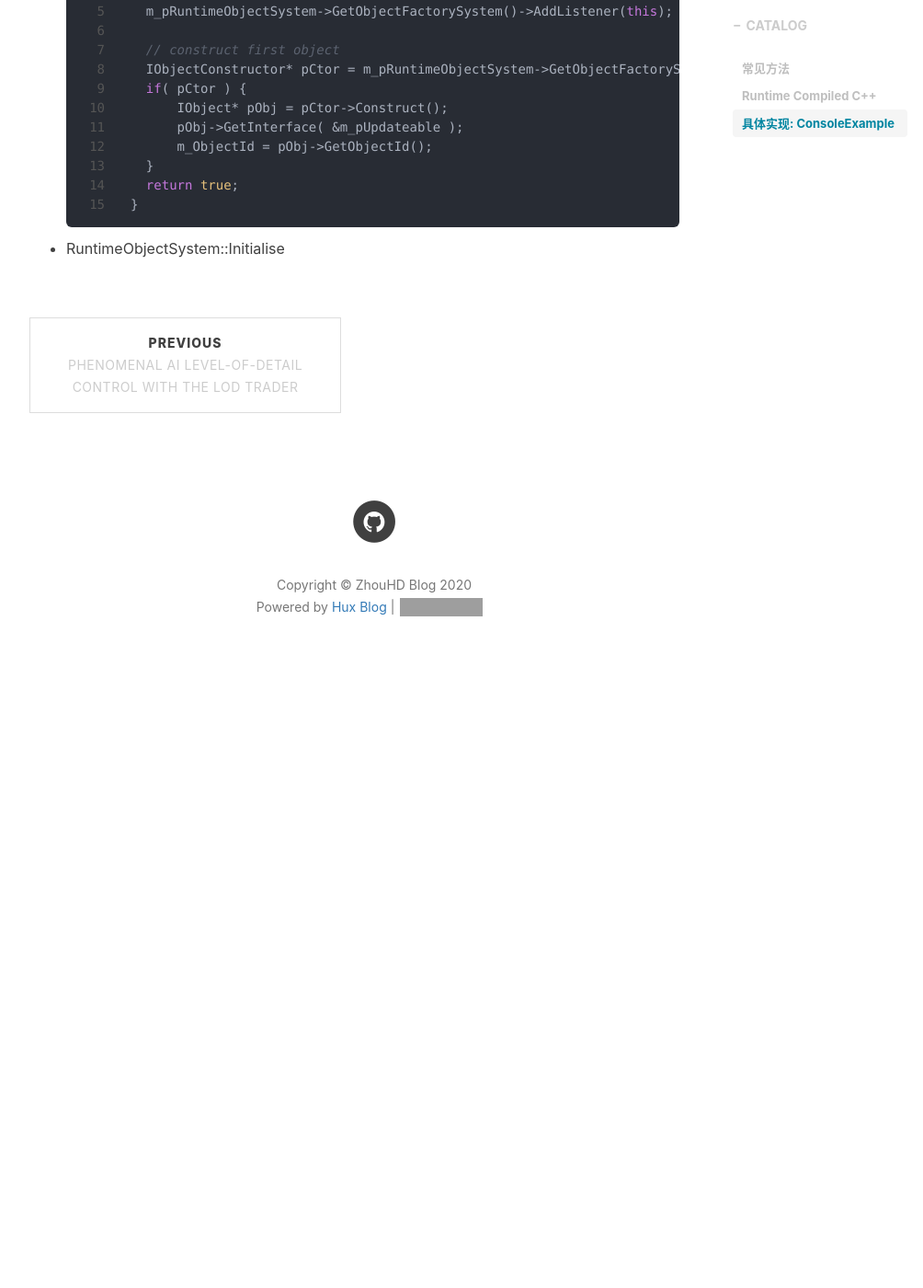
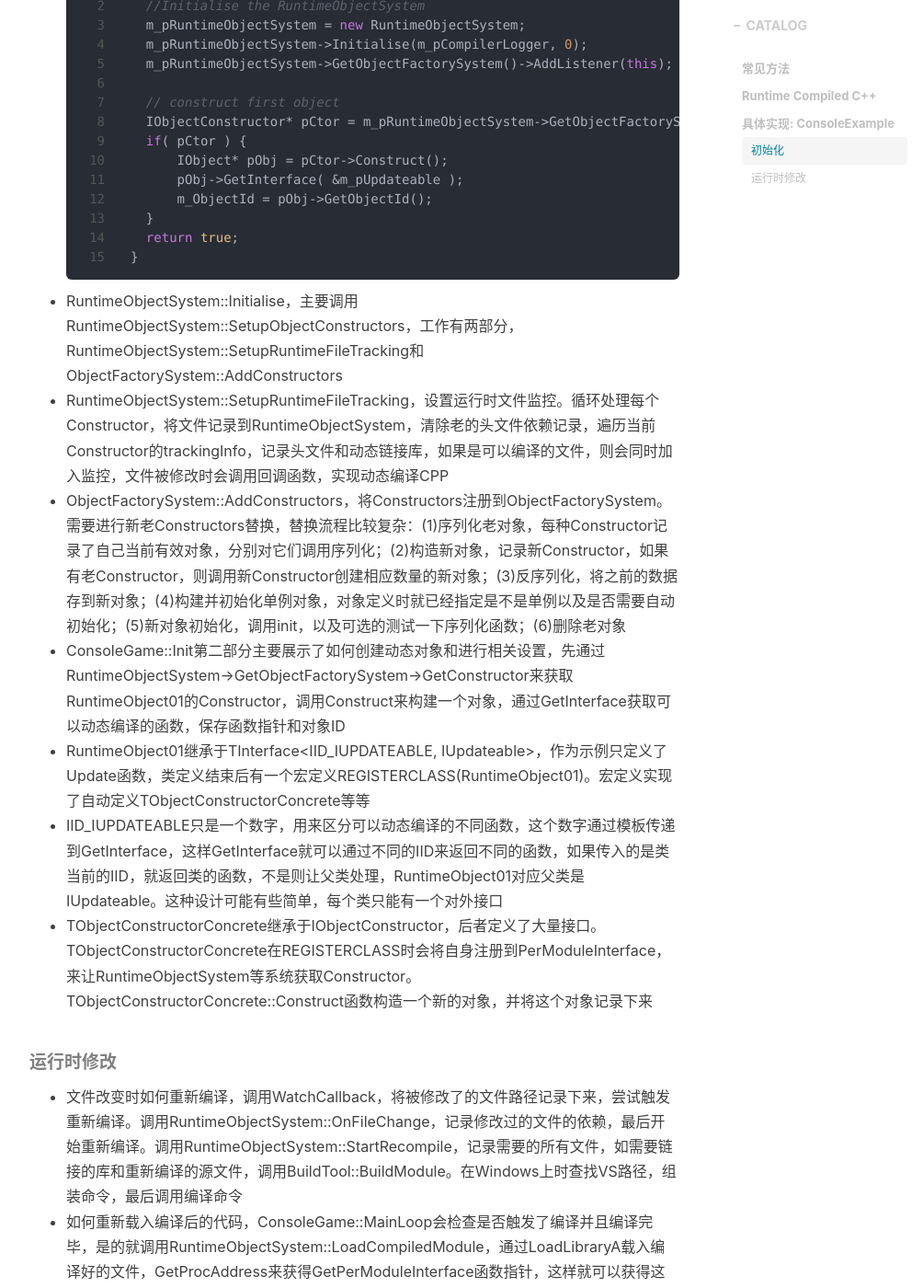
Before and after one commit to zhouhd2019/zhouhd2019.github.io, a Jekyll site: the page built from _posts/2020-09-15-GameAIProChapter15.markdown, in a window 1280 px wide and 1400 px high, scrolled down 1658 px. Shown: the whole window at 92% size, without its empty margins (233-1237 px from the left). Built offline with Jekyll 4.4.1, drawn with Linux system fonts in a browser that asks for light colours; nearby versions of some CDN libraries; a script that is not in the unit is left out; comment, search, counter and statistics services are not loaded; before the commit the page ends 2422 px from its top, so only the background shows below that; some of the changed text lies outside the part shown; grey boxes are pictures that could not be loaded.

Commit message:
Update 2020-09-15-GameAIProChapter15.markdown

````diff
--- a/_posts/2020-09-15-GameAIProChapter15.markdown
+++ b/_posts/2020-09-15-GameAIProChapter15.markdown
@@ -27,6 +27,7 @@ tags:
 - 函数实时替换通过virtual增加一个中间层来实现，宏定义virtual关键字可以让release版本去掉不需要的运行时编译
 
 ## 具体实现: ConsoleExample
+##### 初始化
 - 入口ConsoleExample.cpp的main，具体逻辑只有如下几行
 ```c++
 ConsoleGame game;
@@ -52,4 +53,15 @@ bool ConsoleGame::Init() {
 	return true;
 }
 ```
-- RuntimeObjectSystem::Initialise
+- RuntimeObjectSystem::Initialise，主要调用RuntimeObjectSystem::SetupObjectConstructors，工作有两部分，RuntimeObjectSystem::SetupRuntimeFileTracking和ObjectFactorySystem::AddConstructors
+- RuntimeObjectSystem::SetupRuntimeFileTracking，设置运行时文件监控。循环处理每个Constructor，将文件记录到RuntimeObjectSystem，清除老的头文件依赖记录，遍历当前Constructor的trackingInfo，记录头文件和动态链接库，如果是可以编译的文件，则会同时加入监控，文件被修改时会调用回调函数，实现动态编译CPP
+- ObjectFactorySystem::AddConstructors，将Constructors注册到ObjectFactorySystem。需要进行新老Constructors替换，替换流程比较复杂：(1)序列化老对象，每种Constructor记录了自己当前有效对象，分别对它们调用序列化；(2)构造新对象，记录新Constructor，如果有老Constructor，则调用新Constructor创建相应数量的新对象；(3)反序列化，将之前的数据存到新对象；(4)构建并初始化单例对象，对象定义时就已经指定是不是单例以及是否需要自动初始化；(5)新对象初始化，调用init，以及可选的测试一下序列化函数；(6)删除老对象
+- ConsoleGame::Init第二部分主要展示了如何创建动态对象和进行相关设置，先通过RuntimeObjectSystem->GetObjectFactorySystem->GetConstructor来获取RuntimeObject01的Constructor，调用Construct来构建一个对象，通过GetInterface获取可以动态编译的函数，保存函数指针和对象ID
+- RuntimeObject01继承于TInterface<IID_IUPDATEABLE, IUpdateable>，作为示例只定义了Update函数，类定义结束后有一个宏定义REGISTERCLASS(RuntimeObject01)。宏定义实现了自动定义TObjectConstructorConcrete等等
+- IID_IUPDATEABLE只是一个数字，用来区分可以动态编译的不同函数，这个数字通过模板传递到GetInterface，这样GetInterface就可以通过不同的IID来返回不同的函数，如果传入的是类当前的IID，就返回类的函数，不是则让父类处理，RuntimeObject01对应父类是IUpdateable。这种设计可能有些简单，每个类只能有一个对外接口
+- TObjectConstructorConcrete继承于IObjectConstructor，后者定义了大量接口。TObjectConstructorConcrete在REGISTERCLASS时会将自身注册到PerModuleInterface，来让RuntimeObjectSystem等系统获取Constructor。TObjectConstructorConcrete::Construct函数构造一个新的对象，并将这个对象记录下来
+
+##### 运行时修改
+- 文件改变时如何重新编译，调用WatchCallback，将被修改了的文件路径记录下来，尝试触发重新编译。调用RuntimeObjectSystem::OnFileChange，记录修改过的文件的依赖，最后开始重新编译。调用RuntimeObjectSystem::StartRecompile，记录需要的所有文件，如需要链接的库和重新编译的源文件，调用BuildTool::BuildModule。在Windows上时查找VS路径，组装命令，最后调用编译命令
+- 如何重新载入编译后的代码，ConsoleGame::MainLoop会检查是否触发了编译并且编译完毕，是的就调用RuntimeObjectSystem::LoadCompiledModule，通过LoadLibraryA载入编译好的文件，GetProcAddress来获得GetPerModuleInterface函数指针，这样就可以获得这个模块的相关信息
+- 如何使用编译后的代码，每个类固定的接口都是通过函数指针来调用的，重新编译后，会触发逻辑代码的OnConstructorsAdd，逻辑代码需要实现这个函数，重新获取接口函数的指针。另外调用时也不能直接调用具体函数，必须通过函数指针来调用
````
Also changed, not shown: other parts of _posts/2020-09-15-GameAIProChapter15.markdown (+1 -1 lines).
